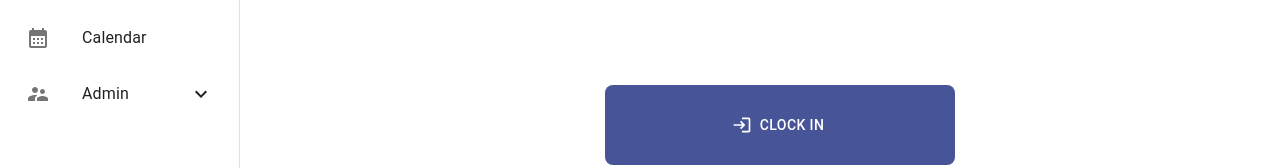
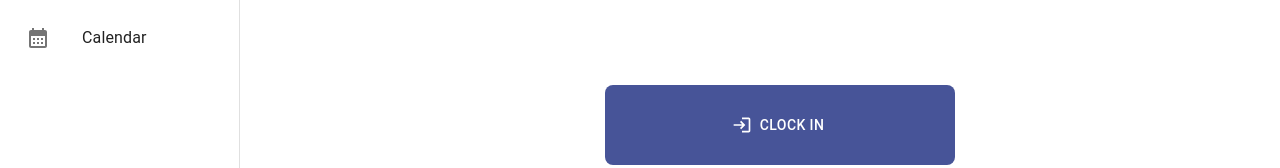
Before and after one commit to BlerionMuco/C_R_M, a React (Create React App) app in the folder frontend/: page /work in a window 1280 px wide. Shown: the part 171-339 px from the top of the page. Built offline with nearby package versions, Linux system fonts and the light colour scheme; sample sign-in values are in the browser's storage.

Commit message:
add condition to be admin

```diff
--- a/frontend/src/Containers/Components/DashboardComponent.js
+++ b/frontend/src/Containers/Components/DashboardComponent.js
@@ -113,6 +113,8 @@ const DashboardComponent = ({ component }) => {
                             </ListItemButton>
                         </ListItem>
                     ))}
+                    {loggedUser.role_id === 1 &&
+                        <>
                             <ListItemButton onClick={handleClick}>
                                 <ListItemIcon>
                                     <SupervisorAccountIcon />
@@ -133,7 +135,8 @@ const DashboardComponent = ({ component }) => {
                                         )
                                     })}
                                 </List>
-                    </Collapse>
+                            </Collapse></>
+                    }
                     <Button variant="contained" size='medium' color='primary' onClick={logOut} startIcon={<LogoutIcon />} sx={{ position: "absolute", width: "100%", bottom: "10px" }}>Log Out</Button>
                 </List>
             </Drawer>
```
Lines whose indentation alone changed are shown as unchanged.
